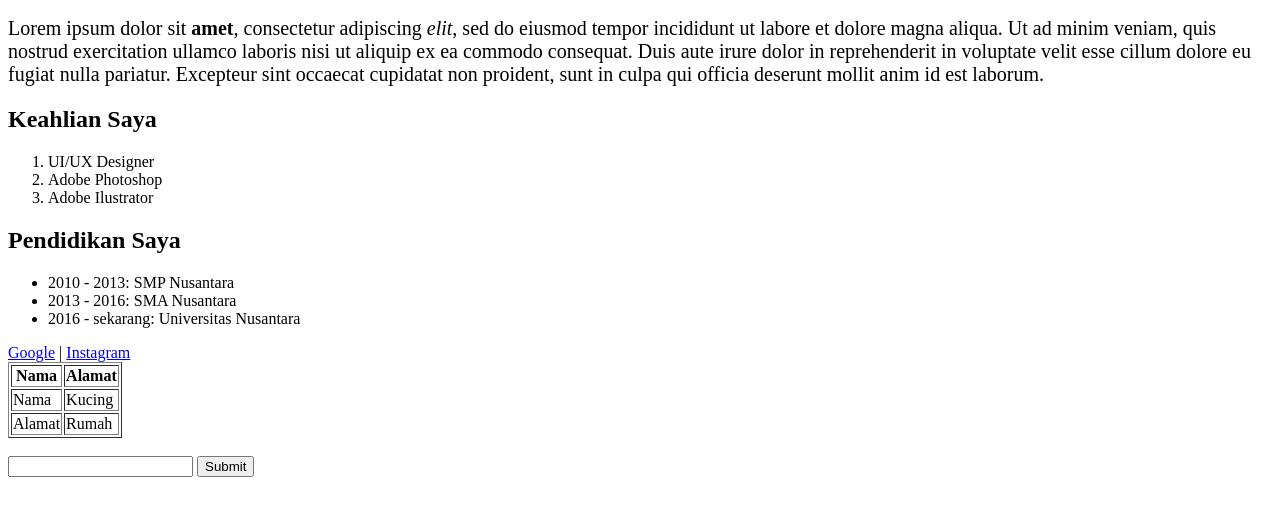
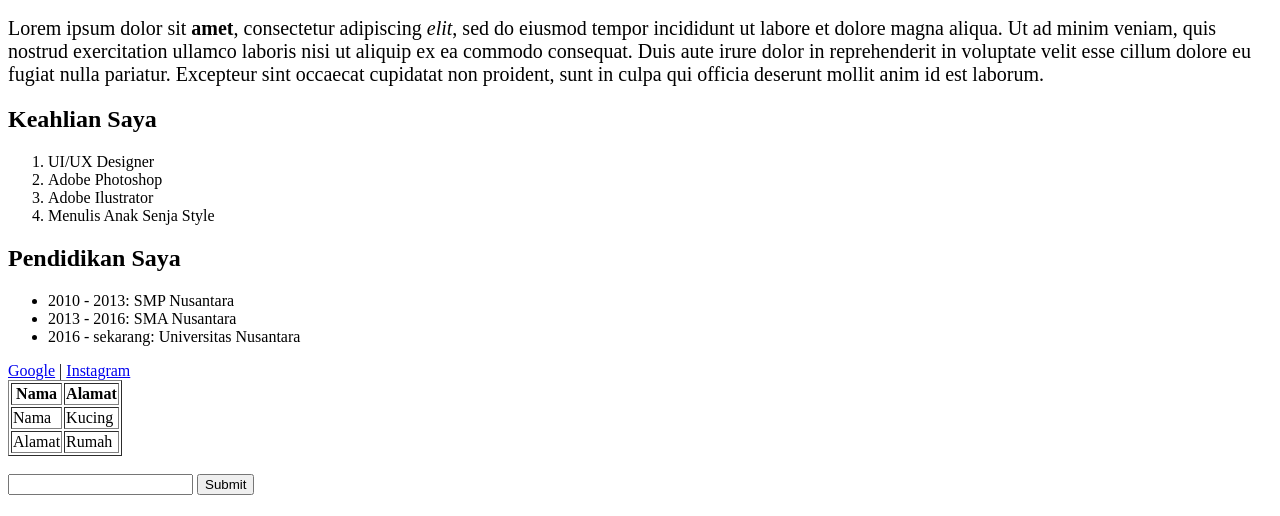
Before and after one commit to naflanet/web-basic-seal, a plain HTML site: page home.html in a window 1280 px wide. Shown: the part 284-800 px from the top of the page. Drawn offline with Linux system fonts and the light colour scheme.

Commit message:
menambah keahlian

```diff
--- a/home.html
+++ b/home.html
@@ -18,6 +18,7 @@
         <li>UI/UX Designer</li>
         <li>Adobe Photoshop</li>
         <li>Adobe Ilustrator</li>
+        <li>Menulis Anak Senja Style</li>
     </ol>
 
     <h2 id="subtitle">Pendidikan Saya</h2>
```
